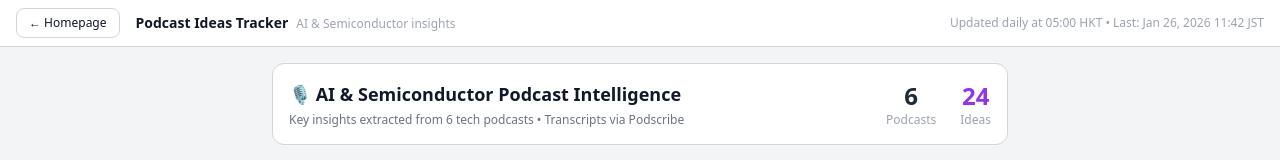
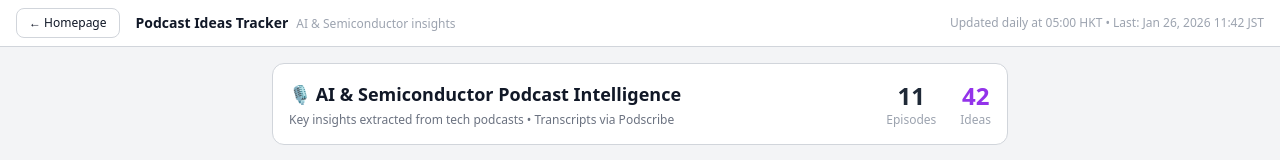
Before and after one commit to xocrevilo-hash/Kabuten3, a Next.js app: page /podcasts in a window 1280 px wide. Shown: the top 160 px of the page. Built offline with nearby package versions, Linux system fonts and the light colour scheme.

Commit message:
Keep chronological history of all podcast summaries

```diff
--- a/app/podcasts/page.jsx
+++ b/app/podcasts/page.jsx
@@ -162,34 +162,180 @@ export default function PodcastsPage() {
         }
       ]
     },
+    // === Previous Episodes (Jan 21-22, 2026) ===
+    {
+      name: "All-In Podcast",
+      color: "from-yellow-500 to-yellow-400",
+      emoji: "🎯",
+      episode: "Microsoft CEO Satya Nadella on AI's Business Revolution: What Happens to SaaS, OpenAI, and Microsoft? | LIVE from Davos",
+      episodeNum: 0,
+      date: "Jan 21, 2026",
+      url: "https://podscripts.co/podcasts/all-in-with-chamath-jason-sacks-friedberg",
+      ideas: [
+        {
+          summary: "Enterprise AI Adoption Timeline Significantly Delayed",
+          detail: "The podcast title indicates that enterprise AI adoption is \"years off,\" suggesting a much slower implementation timeline than many investors expect. This contradicts the current market optimism and could signal overvaluation in enterprise AI companies that are banking on rapid corporate adoption.",
+          timestamp: "00:00:32"
+        },
+        {
+          summary: "AI Model Performance Plateau Creates Investment Risk",
+          detail: "The title mentions \"How Model Performance is Plateauing,\" indicating that AI model improvements are slowing down despite massive capital investments. This plateau could fundamentally alter the investment thesis for AI companies that depend on continuous performance gains to justify their valuations.",
+          timestamp: "00:00:32"
+        },
+        {
+          summary: "Shadow AI Creates Enterprise Security Crisis",
+          detail: "Companies face a massive blind spot as employees use public AI tools like ChatGPT and Gemini with sensitive data, creating compliance and security risks. This presents both a threat to existing enterprises and a significant market opportunity for AI governance and security solutions like Nexos AI.",
+          timestamp: "00:02:05"
+        },
+        {
+          summary: "Startup Growth Cycles Require Strategic Pivoting",
+          detail: "The founder describes a three-stage cycle: product-market fit, company-market fit, then back to product-market fit reinvention. At $190M ARR, Harvey demonstrates how successful companies must continuously oscillate between perfecting their current offering and reimagining their future direction to maintain growth momentum.",
+          timestamp: "00:10:13"
+        }
+      ]
+    },
+    {
+      name: "20VC",
+      color: "from-purple-600 to-purple-500",
+      emoji: "🎙️",
+      episode: "20VC: How Model Performance is Plateauing | Enterprise AI Adoption is Years Off | Harvey CEO Winston Weinberg",
+      episodeNum: 0,
+      date: "Jan 19, 2026",
+      url: "https://app.podscribe.com/episode/148512142",
+      ideas: [
+        {
+          summary: "Enterprise AI Adoption Facing Security Compliance Blind Spots",
+          detail: "Companies are experiencing widespread 'shadow AI' adoption where employees unknowingly feed sensitive data into public AI tools like ChatGPT and Gemini, creating massive security risks. This highlights a critical gap between AI productivity benefits and enterprise security requirements that must be addressed for widespread corporate adoption.",
+          timestamp: "02:05"
+        },
+        {
+          summary: "Legal AI Market Experiencing Explosive Growth Phase",
+          detail: "Harvey CEO reveals the legal AI space is growing at unprecedented speed, with the broader AI market described as 'massive' and 'exploding.' The competitive landscape includes references to Anthropic potentially reaching $3 billion in revenue, indicating the scale of current AI market expansion.",
+          timestamp: "10:49"
+        },
+        {
+          summary: "AI-Powered Compliance Automation Becoming Strategic Investment Priority",
+          detail: "Enterprise security platforms like Vanta are leveraging AI automation to help companies achieve compliance faster and unlock major deals. This represents a shift toward AI-enabled infrastructure tools that address regulatory requirements while enabling innovation.",
+          timestamp: "04:35"
+        },
+        {
+          summary: "Startup Scaling Requires Distinct Product-Market and Company-Market Fit",
+          detail: "Successful AI companies must navigate two separate phases: achieving product-market fit, then developing company-market fit by creating organizational structures suited to their specific vertical. This dual-phase approach is particularly relevant for AI companies operating across global markets with complex regulatory environments.",
+          timestamp: "10:13"
+        }
+      ]
+    },
+    {
+      name: "Hard Fork",
+      color: "from-pink-600 to-pink-500",
+      emoji: "🍴",
+      episode: "Jonathan Haidt Strikes Again + What You Vibecoded + An Update on the Forkiverse",
+      episodeNum: 0,
+      date: "Jan 16, 2026",
+      url: "https://app.podscribe.com/episode/148429306",
+      ideas: [
+        {
+          summary: "Meta's Internal Research Reveals AI Harm Evidence",
+          detail: "Meta's own internal research, exposed through attorney general lawsuits and whistleblower reports, provides substantial evidence that social media platforms are causing documented harm to users, particularly teens. This creates significant regulatory and liability risks for major tech companies developing AI-powered social platforms.",
+          timestamp: "07:11"
+        },
+        {
+          summary: "AI-Powered Social Media Faces Global Regulatory Crackdown",
+          detail: "High-level government officials, including President Macron, are actively pursuing regulatory action against social media platforms based on mounting evidence of harm. This suggests incoming restrictions on AI recommendation algorithms and social features that could impact tech company valuations and operational models.",
+          timestamp: "16:18"
+        },
+        {
+          summary: "Grok Implements Paid Tier for AI Features",
+          detail: "Grok has rolled back its image generation feature for free users, requiring paid subscriptions for advanced AI capabilities. This indicates a broader industry trend toward monetizing AI features through premium tiers, potentially creating new revenue streams for AI companies.",
+          timestamp: "02:58"
+        },
+        {
+          summary: "Claude Code Experiments Show Enterprise AI Adoption",
+          detail: "User experiments with Claude's coding capabilities are generating significant interest and impressive results, suggesting strong enterprise demand for AI coding assistants. This indicates growing market opportunities for companies providing AI development tools and programming assistance.",
+          timestamp: "01:59"
+        }
+      ]
+    },
+    {
+      name: "The a16z Podcast",
+      color: "from-gray-700 to-gray-600",
+      emoji: "🅰️",
+      episode: "How Foundation Models Evolved: A PhD Journey Through AI's Breakthrough Era",
+      episodeNum: 0,
+      date: "Jan 16, 2026",
+      url: "https://podscripts.co/podcasts/a16z-podcast/how-foundation-models-evolved-a-phd-journey-through-ais-breakthrough-era",
+      ideas: [
+        {
+          summary: "AI Scaling Paradigm Shift to Systems Approach",
+          detail: "The industry has moved away from the belief that simply scaling model parameters and pre-training data is sufficient for AI advancement. Instead, there's a focus on carefully constructed post-training pipelines, retrieval systems, and tool integration, indicating a more engineering-focused approach to AI development.",
+          timestamp: "00:51"
+        },
+        {
+          summary: "Need for New AI Programming Abstraction Layer",
+          detail: "Natural language is too ambiguous and code too rigid for AI systems, requiring a new abstraction layer similar to the jump from assembly to C programming. This represents a critical infrastructure need that could determine whether AI becomes a programmable tool or remains an unpredictable oracle.",
+          timestamp: "02:15"
+        },
+        {
+          summary: "Intelligence as Foundation Technology Like Semiconductors",
+          detail: "AI intelligence is compared to chip manufacturing improvements and increasing transistor counts - it's a foundational capability that enables applications rather than replacing software development. This suggests continued investment opportunities in AI infrastructure and tooling rather than viewing AI as a replacement for human programming.",
+          timestamp: "14:07"
+        },
+        {
+          summary: "Artificial Programmable Intelligence Over AGI",
+          detail: "The focus should shift from pursuing Artificial General Intelligence (AGI) to developing Artificial Programmable Intelligence (API) that can reliably execute specific tasks as directed. This represents a more practical and commercially viable approach to AI development with clearer investment and product development pathways.",
+          timestamp: "09:34"
+        }
+      ]
+    },
+    {
+      name: "No Priors",
+      color: "from-emerald-600 to-emerald-500",
+      emoji: "🧠",
+      episode: "Ilya Sutskever on What Comes After LLMs",
+      episodeNum: 102,
+      date: "Jan 9, 2026",
+      url: "https://podscripts.co/podcasts/no-priors",
+      ideas: [
+        {
+          summary: "Scaling Laws Plateau Confirmed",
+          detail: "Ilya Sutskever confirmed that pure parameter scaling is hitting diminishing returns. \"The next 10x in capability won't come from 10x more compute. It will come from architectural innovations and synthetic data.\"",
+          timestamp: "15:22"
+        },
+        {
+          summary: "HBM4 as the New Bottleneck",
+          detail: "Discussion revealed HBM4 supply constraints are now the primary limiter for frontier AI training, not GPU availability. SK Hynix is \"essentially sold out through 2027\" with TSMC's CoWoS packaging also at capacity.",
+          timestamp: "28:45"
+        },
+        {
+          summary: "Test-Time Compute as the New Scaling Law",
+          detail: "Sarah Guo and Sutskever discussed how test-time compute (thinking longer at inference) is becoming the new scaling frontier. This favors different chip architectures than training - more memory bandwidth, less raw FLOPS.",
+          timestamp: "45:10"
+        }
+      ]
+    },
     {
       name: "Dwarkesh Podcast",
       color: "from-orange-500 to-orange-400",
       emoji: "🎤",
-      episode: "Episode Date: December 30, 2025",
-      episodeNum: 0,
-      date: "December 30, 2025",
-      url: "https://app.podscribe.com/episode/148710218?transcriptVersionReqId=732cb4d8-563f-4fb1-b42d-31e5d6cafe9d",
+      episode: "Former TSMC Exec on the Chip Wars",
+      episodeNum: 78,
+      date: "Jan 3, 2026",
+      url: "https://podscripts.co/podcasts/dwarkesh-podcast",
       ideas: [
         {
-          summary: "AI Automation Eliminating $1.7 Trillion Shadow Work",
-          detail: "Shadow work costs companies over $1.7 trillion annually as employees waste hours on manual, time-consuming tasks instead of their core responsibilities. AI solutions like Perks AI are being purpose-built to automate this shadow work, allowing teams to focus on high-impact activities that drive real business value.",
-          timestamp: "01:00"
+          summary: "TSMC Arizona Reality Check",
+          detail: "Former TSMC VP explained why the Arizona fab will never match Taiwan efficiency: \"The ecosystem density in Hsinchu took 40 years to build. When a tool breaks at 2am, there are 50 vendors within 30 minutes. In Arizona, you wait for a flight from Taiwan.\"",
+          timestamp: "34:22"
         },
         {
-          summary: "Venture Capital Scaling Through Strategic Fundraising",
-          detail: "20VC successfully raised a $400 million fund, demonstrating how podcast media platforms can evolve into significant investment vehicles. This represents a trend where content creators are leveraging their audience and network effects to build substantial venture capital operations.",
-          timestamp: "00:43"
+          summary: "ASML's True Competitive Moat",
+          detail: "Fascinating detail that ASML's moat isn't the machines themselves but the 5,000+ field engineers who install and maintain them. \"You can't just buy an EUV machine. You need an ASML team living at your fab for years.\"",
+          timestamp: "51:45"
         },
         {
-          summary: "Agent Finance Investment Trend in Fintech",
-          detail: "Air Wallets is heavily investing in 'agent finance' technology to create intelligent financial operating systems for global businesses. This signals a major shift toward AI-powered financial automation that can manage banking, treasury, and payments across multiple entities and jurisdictions.",
-          timestamp: "04:00"
-        },
-        {
-          summary: "Cold Outreach Mastery for Tech Leaders",
-          detail: "Successful engagement with 107 billionaires and tech leaders like Marc Benioff (through 53 cold emails) demonstrates the power of personalized, persistent outreach in the technology sector. This approach of leveraging competitor dynamics and personal details creates significant networking advantages for investment and business development.",
-          timestamp: "06:19"
+          summary: "China's 7nm Ceiling Explained",
+          detail: "Deep technical dive into why SMIC is stuck at 7nm without EUV: \"They can do it with DUV multi-patterning, but yields are 30% vs TSMC's 90%, and costs are 3x. It's a strategic capability, not commercial viability.\"",
+          timestamp: "1:08:30"
         }
       ]
     },
@@ -222,12 +368,12 @@ export default function PodcastsPage() {
           <div className="flex items-center justify-between">
             <div>
               <h1 className="text-lg font-semibold">🎙️ AI & Semiconductor Podcast Intelligence</h1>
-              <p className="text-gray-500 text-xs mt-1">Key insights extracted from {podcasts.length} tech podcasts • Transcripts via Podscribe</p>
+              <p className="text-gray-500 text-xs mt-1">Key insights extracted from tech podcasts • Transcripts via Podscribe</p>
             </div>
             <div className="flex gap-6 text-center">
               <div>
                 <div className="text-2xl font-bold text-gray-800">{podcasts.length}</div>
-                <div className="text-xs text-gray-400">Podcasts</div>
+                <div className="text-xs text-gray-400">Episodes</div>
               </div>
               <div>
                 <div className="text-2xl font-bold text-purple-600">{totalIdeas}</div>
```
